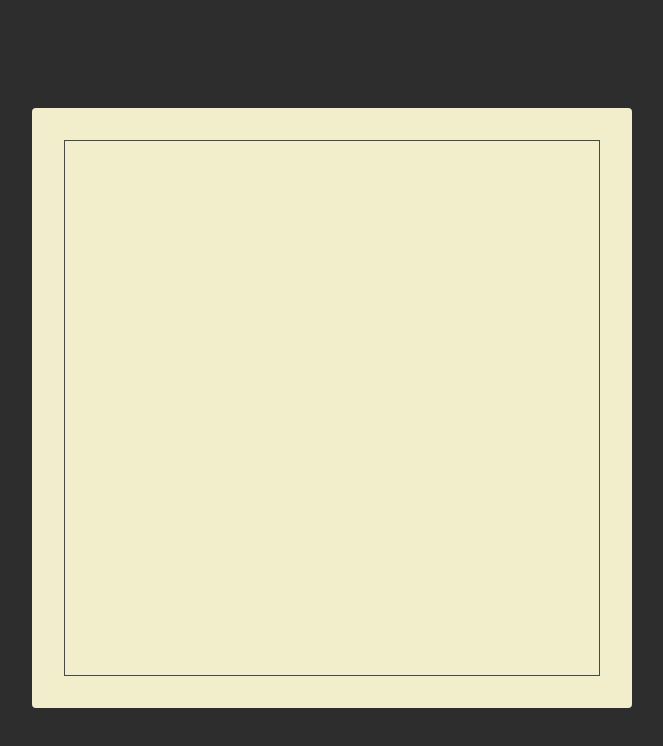
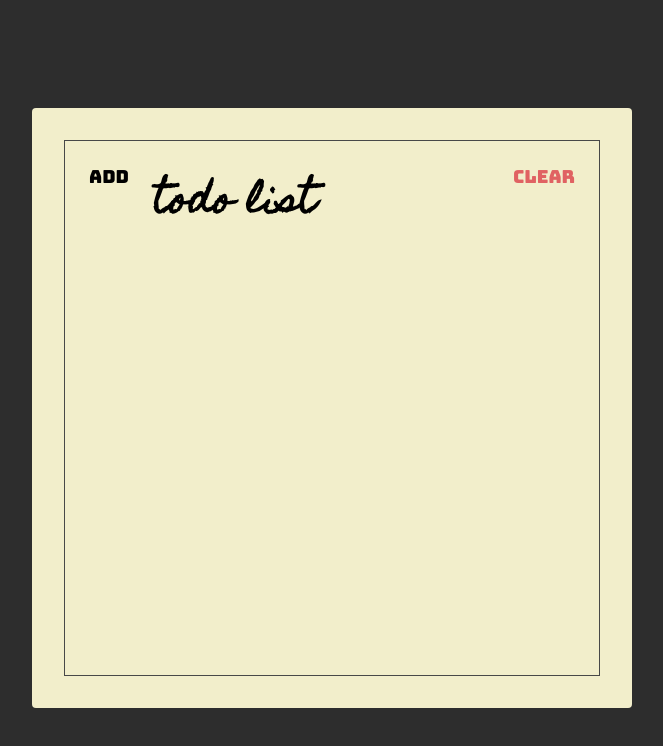
Before and after one commit to RIVALDI210/react-starer1, a website: page index.html in a window 1280 px wide. Shown: the whole page, without its empty margins (308-971 px from the left). Drawn offline with Linux system fonts and the light colour scheme.

Commit message:
creat header section

```diff
--- a/index.html
+++ b/index.html
@@ -10,7 +10,12 @@
   </head>
   <body>
     <div class="container">
-    <div class="frame">
-      </div>
+      <div class="frame">
+        <div class="header">
+        <button class="header-btn">add</button>
+        <h1 class="header-title ">todo list</h1>
+        <button class="header-btn warna-merah">clear</button>
+
+  </div>
   </body>
 </html>
--- a/styles.css
+++ b/styles.css
@@ -1,5 +1,13 @@
 * {
   box-sizing: border-box;
+}
+
+:root {
+  --warna-merah: #e06262;
+}
+
+.warna-merah {
+  color: var(--warna-merah);
 }
 
 html {
@@ -35,4 +43,31 @@ body. html {
 .frame {
   border: 1px solid #484848;
   height: 100%;
+
+  display: flex;
+  flex-direction: column;
 }
+
+.header {
+  display: flex;
+  align-items: flex-start;
+}
+
+.header-title {
+  flex: 1;
+
+  font-size: 3.6rem;
+  font-family: "Homemade Apple", sans-serif;
+  text-transform: lowercase;
+}
+
+.header-btn {
+  font-size: 1.8rem;
+  font-family: "Bungee", sans-serif;
+
+  padding: 24px;
+
+  background: unset;
+  border: unset;
+  outline: unset;
+}
```
